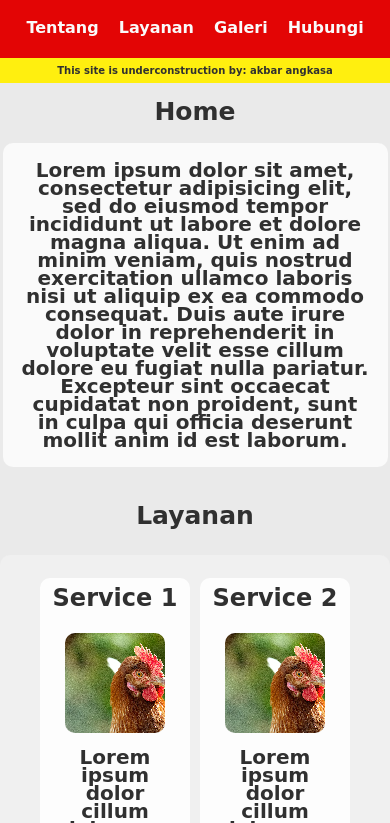
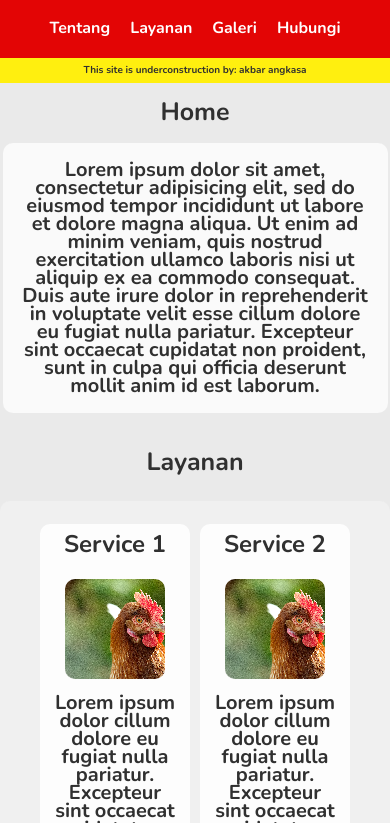
Before and after one commit to abay-2002/udc-dgbroiler, a plain HTML site: page index.html in a window 390 px wide. Shown: the part 158-981 px from the top of the page. Drawn offline with nearby package versions, Linux system fonts and the light colour scheme.

Commit message:
merubah font style

```diff
--- a/assets/style.css
+++ b/assets/style.css
@@ -1,3 +1,4 @@
+
 html, body, div, span, applet, object, iframe,
 h1, h2, h3, h4, h5, h6, p, blockquote, pre,
 a, abbr, acronym, address, big, cite, code,
@@ -47,7 +48,7 @@ html {
 }
 
 body {
-	font-family: 'Nonito', cursive;
+	font-family: 'Nunito', sans-serif;
 	background-color: #eaeaea;
 	color: #303030;
 	line-height: 18px;
@@ -262,7 +263,7 @@ nav ul li:hover ul {
 		line-height: 60px;
 		display: inline;
 		font-size: 16px;
-		color: rgba(250,250,250);
+		color: #ffffff;
 		text-decoration: none;
 		padding: 10px;
 		font-weight: bold;
--- a/index.html
+++ b/index.html
@@ -14,13 +14,13 @@
     <!-- Bootstrap CSS -->
     <link rel="stylesheet" href="https://maxcdn.bootstrapcdn.com/bootstrap/4.0.0/css/bootstrap.min.css" integrity="sha384-Gn5384xqQ1aoWXA+058RXPxPg6fy4IWvTNh0E263XmFcJlSAwiGgFAW/dAiS6JXm" crossorigin="anonymous">
 
+
+    <!-- my css -->
+    <link rel="stylesheet" type="text/css" href="assets/style.css">
     <!--fontstyle-->
-	<link rel="stylesheet" type="text/css" href="assets/style.css">
-	<link rel="preconnect" href="https://fonts.gstatic.com">
-	<link href="https://fonts.googleapis.com/css2?family=Courgette&display=swap" rel="stylesheet">
-	<link rel="preconnect" href="https://fonts.gstatic.com">
-	<link href="https://fonts.googleapis.com/css2?family=Merriweather+Sans&display=swap" rel="stylesheet">
-	<link href="https://fonts.googleapis.com/css2?family=Nunito&display=swap" rel="stylesheet">
+	<style>
+	@import url('https://fonts.googleapis.com/css2?family=Nunito:wght@700&family=Source+Sans+Pro:wght@600&display=swap');
+	</style>
 </head>
 <body>
 <div class="slidee">
```
